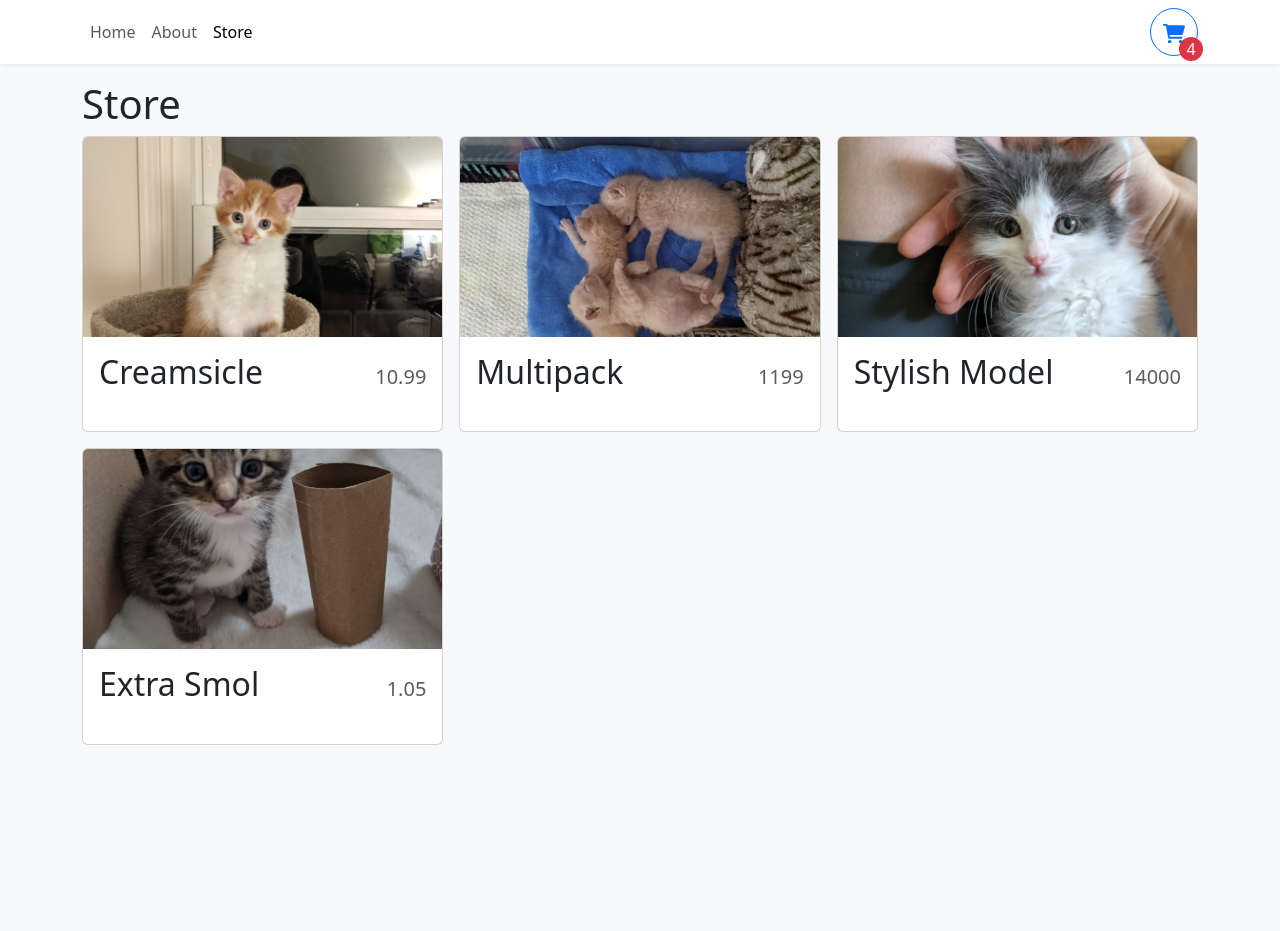
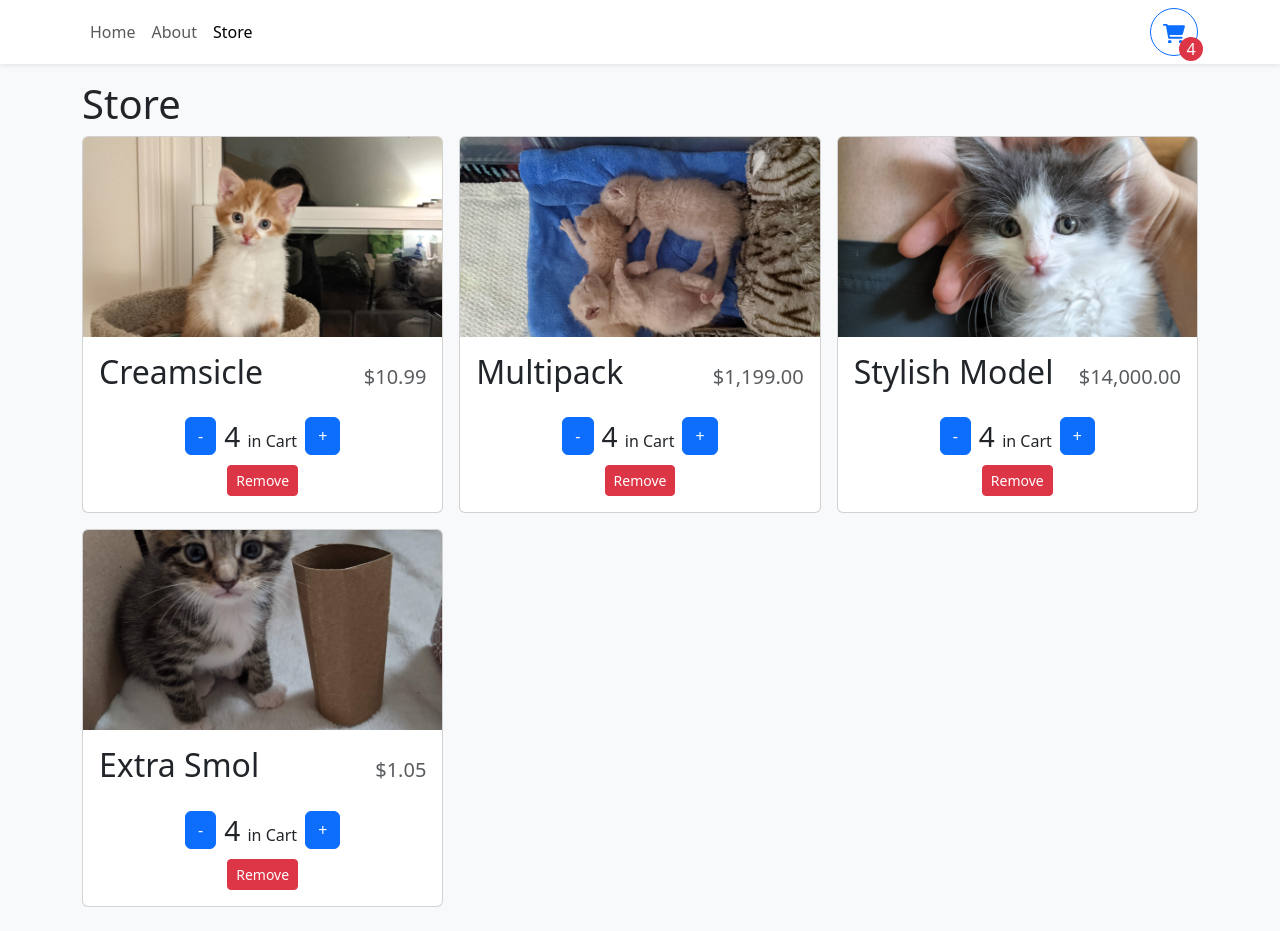
Before and after one commit to JustinVelazquez/K-shopping-app, a React (Vite) app: page /store in a window 1280 px wide. Before the commit the page ends 800 px from the top, so only its background shows below. Built offline with nearby package versions, Linux system fonts and the light colour scheme.

Commit message:
finished Store/StoreItem UI

```diff
--- a/src/components/StoreItem.tsx
+++ b/src/components/StoreItem.tsx
@@ -1,4 +1,5 @@
-import { Card } from 'react-bootstrap';
+import { Button, Card } from 'react-bootstrap';
+import { formatCurrency } from '../utils/formatCurrency';
 
 type StoreItemProps = {
   name: string;
@@ -8,8 +9,9 @@
 };
 
 export function StoreItem({ name, id, price, imgUrl }: StoreItemProps) {
+  const quantity = 4;
   return (
-    <Card>
+    <Card className="h100">
       <Card.Img
         variant="top"
         src={imgUrl}
@@ -19,8 +21,30 @@
       <Card.Body className="d-flex flex-column">
         <Card.Title className="d-flex justify-content-between align-items-baseline mb-4">
           <span className="fs-2">{name}</span>
-          <span className="ms-2 text-muted">{price}</span>
+          <span className="ms-2 text-muted">{formatCurrency(price)}</span>
         </Card.Title>
+        <div className="mt-auto">
+          {quantity === 0 ? (
+            <Button className="w-100"> + Add to cart</Button>
+          ) : (
+            <div
+              className="d-flex align-items-center flex-column"
+              style={{ gap: '.5rem' }}
+            >
+              <div
+                className="d-flex align-items-center justify-content-center"
+                style={{ gap: '.5rem' }}
+              >
+                <Button>-</Button>
+                <div>
+                  <span className="fs-3"> {quantity} </span> in Cart
+                </div>
+                <Button>+</Button>
+              </div>
+              <Button variant='danger' size='sm'>Remove</Button>
+            </div>
+          )}
+        </div>
       </Card.Body>
     </Card>
   );
--- a/src/pages/Store.tsx
+++ b/src/pages/Store.tsx
@@ -2,7 +2,6 @@
 import storeItems from '../data/items.json'
 import { StoreItem } from '../components/StoreItem'
 
-console.log(storeItems)
 
 export function Store(){
   return (
--- /dev/null
+++ b/src/utils/formatCurrency.ts
@@ -0,0 +1,5 @@
+const CURRENCY_FORMATTER = new Intl.NumberFormat(undefined, {currency: 'USD', style: 'currency'})
+
+export function formatCurrency(number: number) {
+    return CURRENCY_FORMATTER.format(number)
+}
```
